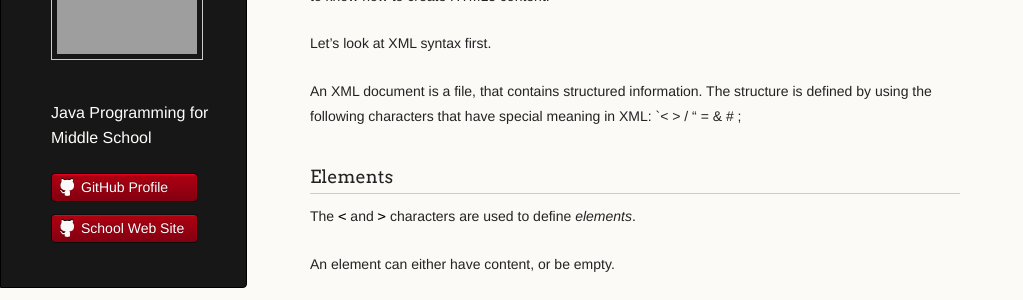
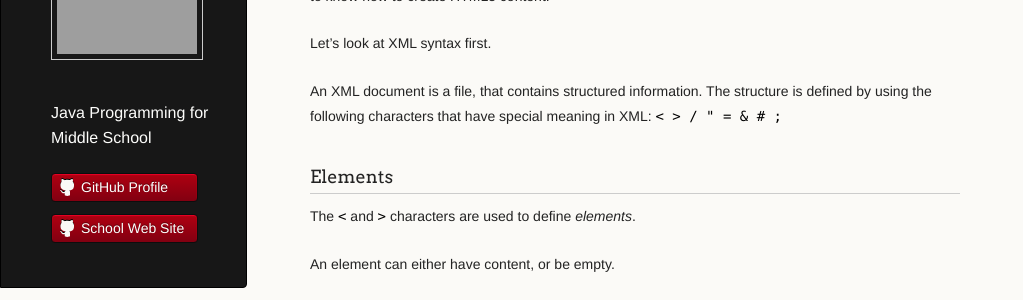
Before and after one commit to mscsbend/mscsbend.github.io, a Jekyll site: the page built from course/html5/description.md, in a window 1280 px wide and 900 px high, scrolled down 306 px. Shown: the part 177-477 px from the top of the window, without its empty margins (0-1023 px from the left). Built offline with Jekyll 4.4.1, drawn with Linux system fonts in a browser that asks for light colours; grey boxes are pictures that could not be loaded.

Commit message:
Update description.md

````diff
--- a/course/html5/description.md
+++ b/course/html5/description.md
@@ -13,7 +13,7 @@
 Let's look at XML syntax first.
 
 An XML document is a file, that contains structured information. The structure is defined by using the following characters that have special meaning in XML:
-`< > / " = & # ;
+`< > / " = & # ;`
 
 ###Elements
 The `<` and `>` characters are used to define *elements*.
@@ -21,20 +21,20 @@
 An element can either have content, or be empty.
 
 An empty element must start with `<` and end with `/>`. In between is the name of the element and maybe some *attributes*, we'll get back to those.
-```XML
+```
 <html />
 ```
 The word `html` is the name of the element. An element in XML can have any name.
 
 An element with content must first have a *start-tag* that starts with `<` and ends with `>`, then comes the content, which can be text, or other elements, and then at the end comes the *end-tag*, which starts with `</` and ends with `>`.
-```XML
+```
 <html>
 Some content
 </html>
 ```
 
 An element can have any number of *child-elements*, which can again have child-elements to any level of nexting you want.
-```XML
+```
 <html>
   <head>
     <title>My first web page</title>
@@ -48,7 +48,7 @@
 It is customary to indent child-elements, but it is not neccessary. It just makes it more *pretty*, and easier to read.
 
 Something like this is perfectly legal XML syntax:
-```XML
+```
 <html><body><p>Here is a paragraph</p></body></html>
 ```
 
````
